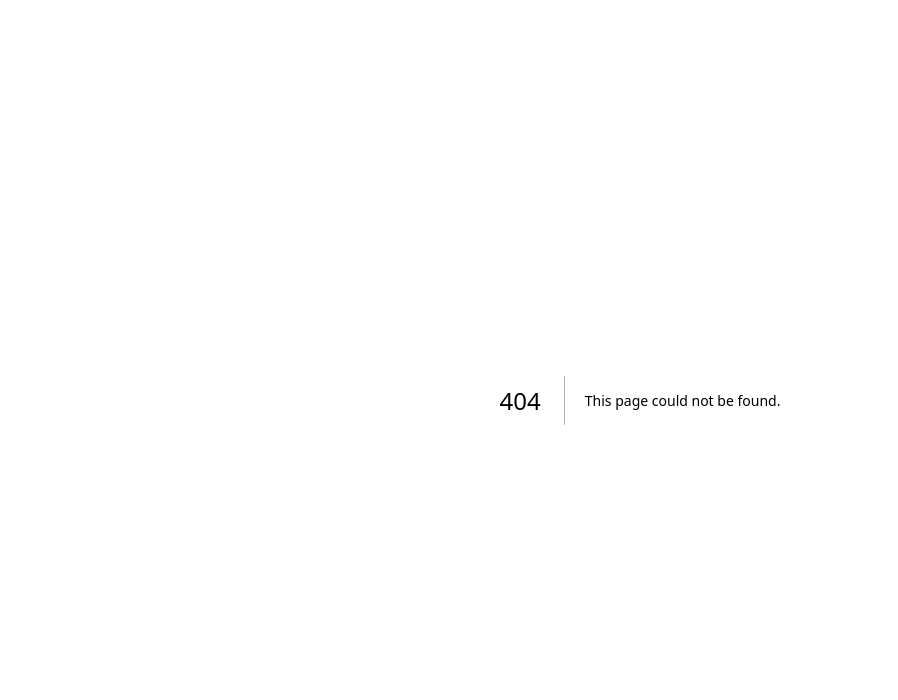
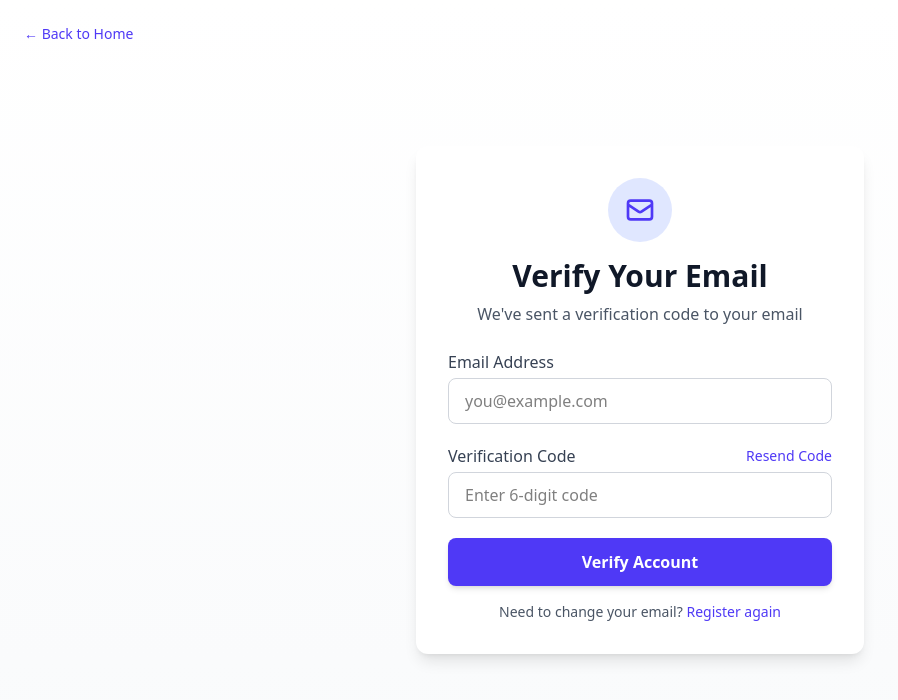
Before and after one commit to Youssef-Sa3d/ZoneFolio, a Next.js app in the folder frontend_saas/: page /auth/register/verification in a window 1280 px wide. Before the commit this address had no page. Shown: the top 700 px of the page, without its empty margins (0-898 px from the left). Built offline with nearby package versions, Linux system fonts and the light colour scheme.

Commit message:
Frontend update 0.01

```diff
--- a/frontend_saas/src/app/auth/register/page.tsx
+++ b/frontend_saas/src/app/auth/register/page.tsx
@@ -49,11 +49,14 @@ export default function RegisterPage() {
     onSuccess: async () => {
       // refresh global auth state
       await checkAuth();
-      // go home
-      router.push("/");
+      // go to verification
+      router.push("/auth/register/verification");
     },
-    onError: () => {
-      alert("Registration failed. Please try again.");
+    onError: (error: unknown) => {
+      alert(
+        (error as { response?: { data?: { error?: string } } }).response?.data?.error ||
+          "Registration failed. Please try again."
+      );
     },
   });
 
--- /dev/null
+++ b/frontend_saas/src/app/auth/register/verification/page.tsx
@@ -0,0 +1,221 @@
+// app/auth/verify/page.tsx
+"use client";
+
+import { useForm } from "react-hook-form";
+import { zodResolver } from "@hookform/resolvers/zod";
+import { useMutation } from "@tanstack/react-query";
+import { z } from "zod";
+import { motion } from "framer-motion";
+import axios from "axios";
+import Link from "next/link";
+import { useRouter, useSearchParams } from "next/navigation";
+import { useEffect } from "react";
+
+const verificationSchema = z.object({
+  email: z.string().email("Invalid email address"),
+  code: z
+    .string()
+    .min(6, "Code must be 6 characters")
+    .max(6, "Code must be 6 characters"),
+});
+
+type VerificationFormData = z.infer<typeof verificationSchema>;
+
+export default function VerificationPage() {
+  const router = useRouter();
+  const searchParams = useSearchParams();
+  const emailParam = searchParams.get("email");
+
+  const {
+    register,
+    handleSubmit,
+    setValue,
+    formState: { errors },
+  } = useForm<VerificationFormData>({
+    resolver: zodResolver(verificationSchema),
+    defaultValues: {
+      email: emailParam || "",
+    },
+  });
+
+  useEffect(() => {
+    if (emailParam) {
+      setValue("email", emailParam);
+    }
+  }, [emailParam, setValue]);
+
+  const mutation = useMutation({
+    mutationFn: async (data: VerificationFormData) => {
+      const res = await axios.post(
+        "https://zonefolio-backend.up.railway.app/auth/verify",
+        {
+          email: data.email,
+          code: data.code,
+        },
+        { withCredentials: true }
+      );
+      return res.data;
+    },
+    onSuccess: () => {
+      // Redirect to home after successful verification
+      router.push("/");
+    },
+    onError: (error: unknown) => {
+      alert(
+        (error as { response?: { data?: { error?: string } } }).response?.data?.error ||
+          "Verification failed. Please try again."
+      );
+    },
+  });
+
+  const resendMutation = useMutation({
+    mutationFn: async (email: string) => {
+      const res = await axios.post(
+        "https://zonefolio-backend.up.railway.app/auth/resend-verification",
+        { email },
+        { withCredentials: true }
+      );
+      return res.data;
+    },
+    onSuccess: () => {
+      alert("New verification code sent!");
+    },
+    onError: () => {
+      alert("Failed to resend verification code.");
+    },
+  });
+
+  const onSubmit = (data: VerificationFormData) => {
+    mutation.mutate(data);
+  };
+
+  const handleResend = () => {
+    if (emailParam) {
+      resendMutation.mutate(emailParam);
+    }
+  };
+
+  return (
+    <section className="min-h-screen flex items-center justify-center bg-gradient-to-b from-white to-gray-50 px-4 sm:px-6 lg:px-8 relative">
+      <Link
+        href="/"
+        className="absolute top-6 left-4 sm:left-6 text-sm font-medium text-indigo-600 hover:underline"
+      >
+        ← Back to Home
+      </Link>
+
+      <motion.div
+        initial={{ opacity: 0, y: 40 }}
+        animate={{ opacity: 1, y: 0 }}
+        transition={{ duration: 0.6 }}
+        className="w-full max-w-md bg-white p-6 sm:p-8 rounded-xl shadow-lg"
+      >
+        <div className="text-center mb-6">
+          <div className="mx-auto flex items-center justify-center h-16 w-16 rounded-full bg-indigo-100">
+            <svg
+              xmlns="http://www.w3.org/2000/svg"
+              className="h-8 w-8 text-indigo-600"
+              fill="none"
+              viewBox="0 0 24 24"
+              stroke="currentColor"
+            >
+              <path
+                strokeLinecap="round"
+                strokeLinejoin="round"
+                strokeWidth={2}
+                d="M3 8l7.89 5.26a2 2 0 002.22 0L21 8M5 19h14a2 2 0 002-2V7a2 2 0 00-2-2H5a2 2 0 00-2 2v10a2 2 0 002 2z"
+              />
+            </svg>
+          </div>
+          <h1 className="mt-4 text-2xl sm:text-3xl font-extrabold text-gray-900">
+            Verify Your Email
+          </h1>
+          <p className="mt-2 text-gray-600 text-sm sm:text-base">
+            We&apos;ve sent a verification code to your email
+          </p>
+        </div>
+
+        <form
+          onSubmit={handleSubmit(onSubmit)}
+          className="space-y-4 sm:space-y-5"
+        >
+          {/* Email */}
+          <div>
+            <label className="block text-gray-700 font-medium mb-1">
+              Email Address
+            </label>
+            <input
+              type="email"
+              {...register("email")}
+              className={`w-full border ${
+                errors.email ? "border-red-500" : "border-gray-300"
+              } rounded-lg px-3 py-2 sm:px-4 sm:py-2.5 text-sm sm:text-base focus:outline-none focus:ring-2 focus:ring-indigo-500`}
+              placeholder="you@example.com"
+              readOnly={!!emailParam}
+            />
+            {errors.email && (
+              <p className="text-red-500 text-xs sm:text-sm mt-1">
+                {errors.email.message}
+              </p>
+            )}
+          </div>
+
+          {/* Verification Code */}
+          <div>
+            <div className="flex justify-between items-center mb-1">
+              <label className="block text-gray-700 font-medium">
+                Verification Code
+              </label>
+              <button
+                type="button"
+                onClick={handleResend}
+                disabled={resendMutation.isPending}
+                className="text-sm font-medium text-indigo-600 hover:underline disabled:opacity-50 disabled:cursor-not-allowed"
+              >
+                {resendMutation.isPending ? "Sending..." : "Resend Code"}
+              </button>
+            </div>
+            <input
+              type="text"
+              inputMode="numeric"
+              pattern="[0-9]*"
+              {...register("code")}
+              className={`w-full border ${
+                errors.code ? "border-red-500" : "border-gray-300"
+              } rounded-lg px-3 py-2 sm:px-4 sm:py-2.5 text-sm sm:text-base focus:outline-none focus:ring-2 focus:ring-indigo-500`}
+              placeholder="Enter 6-digit code"
+              maxLength={6}
+            />
+            {errors.code && (
+              <p className="text-red-500 text-xs sm:text-sm mt-1">
+                {errors.code.message}
+              </p>
+            )}
+          </div>
+
+          {/* Submit */}
+          <motion.button
+            type="submit"
+            whileHover={{ scale: 1.05 }}
+            whileTap={{ scale: 0.97 }}
+            className="w-full py-2.5 sm:py-3 bg-indigo-600 text-white font-semibold rounded-lg shadow-md hover:bg-indigo-700 transition text-sm sm:text-base"
+            disabled={mutation.isPending}
+          >
+            {mutation.isPending ? "Verifying..." : "Verify Account"}
+          </motion.button>
+        </form>
+
+        {/* Back to register */}
+        <p className="mt-4 text-center text-sm text-gray-600">
+          Need to change your email?{" "}
+          <Link
+            href="/auth/register"
+            className="text-indigo-600 hover:underline"
+          >
+            Register again
+          </Link>
+        </p>
+      </motion.div>
+    </section>
+  );
+}
```
